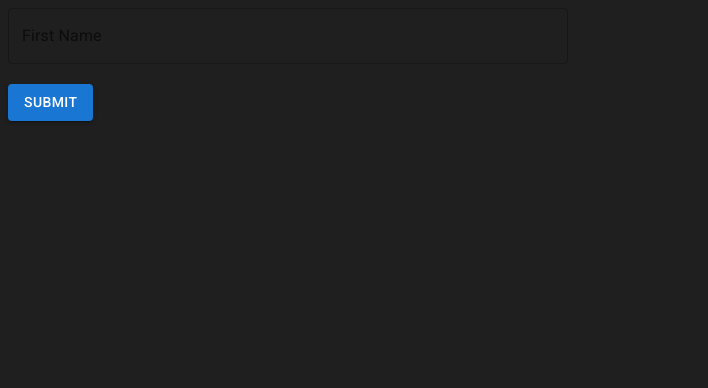
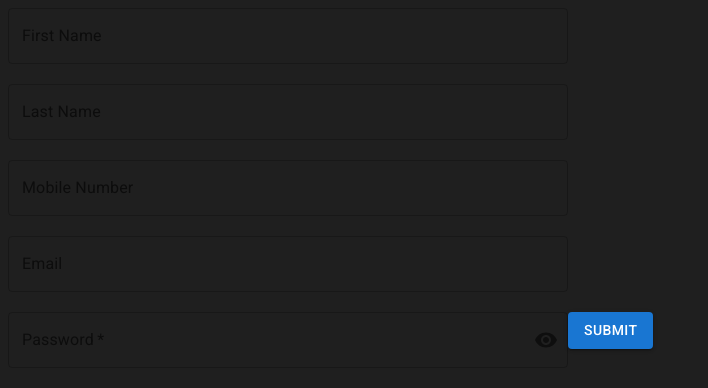
Before and after one commit to web-stackers/WebPortal, a React (Create React App) app in the folder client/: page / in a window 1280 px wide. Shown: the top 388 px of the page, without its empty margins (0-708 px from the left). Built offline with nearby package versions, Linux system fonts and the light colour scheme.

Commit message:
Adding fields to form

```diff
--- /dev/null
+++ b/client/src/components/formComponents/SdatePicker.js
@@ -0,0 +1,26 @@
+// import React from "react";
+// import TextField from '@mui/material/TextField';
+// import AdapterDateFns from '@mui/lab/AdapterDateFns';
+// import LocalizationProvider from '@mui/lab/LocalizationProvider';
+// import DesktopDatePicker from '@mui/lab/DesktopDatePicker';
+
+// const SdatePicker = () => {
+//   const [value, setValue] = React.useState(new Date("2014-08-18T21:11:54"));
+
+//   const handleChange = (newValue) => {
+//     setValue(newValue);
+//   };
+//   return (
+//     <LocalizationProvider dateAdapter={AdapterDateFns}>
+//       <DesktopDatePicker
+//         label="Date"
+//         inputFormat="MM/dd/yyyy"
+//         value={value}
+//         onChange={handleChange}
+//         renderInput={(params) => <TextField {...params} />}
+//       />
+//     </LocalizationProvider>
+//   );
+// };
+
+// export default SdatePicker;
--- a/client/src/pages/registration/Registration.js
+++ b/client/src/pages/registration/Registration.js
@@ -3,6 +3,8 @@
 import StextField from "../../components/formComponents/StextField";
 import Sbutton from "../../components/Sbutton";
 import Provider from "../../services/Provider";
+import Spassword from "../../components/formComponents/Spassword";
+// import SdatePicker from "../../components/formComponents/SdatePicker";
 
 const Registration = () => {
   const [inputs, setInputs] = useState({});
@@ -29,6 +31,26 @@
           value={inputs.fName || ""}
           onChange={handleChange}
         />
+        <StextField
+          label="Last Name"
+          name="lName"
+          value={inputs.lName || ""}
+          onChange={handleChange}
+        />
+        <StextField
+          label="Mobile Number"
+          name="mobile"
+          value={inputs.mobile || ""}
+          onChange={handleChange}
+        />
+        <StextField
+          label="Email"
+          name="email"
+          value={inputs.email || ""}
+          onChange={handleChange}
+        />
+        <Spassword/>
+        {/* <SdatePicker/> */}
         <Sbutton text="Submit" type="submit" onClick={onSubmit} />
       </form>
     </div>
```
